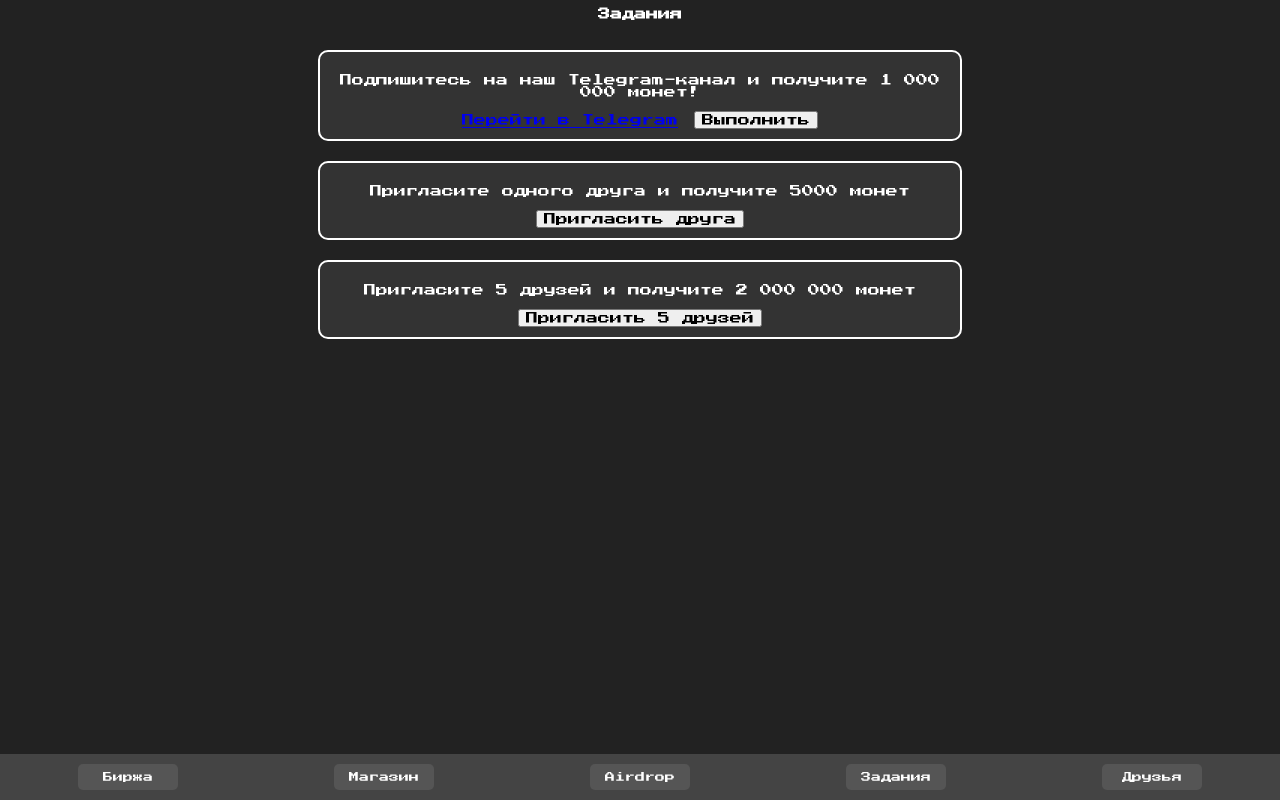
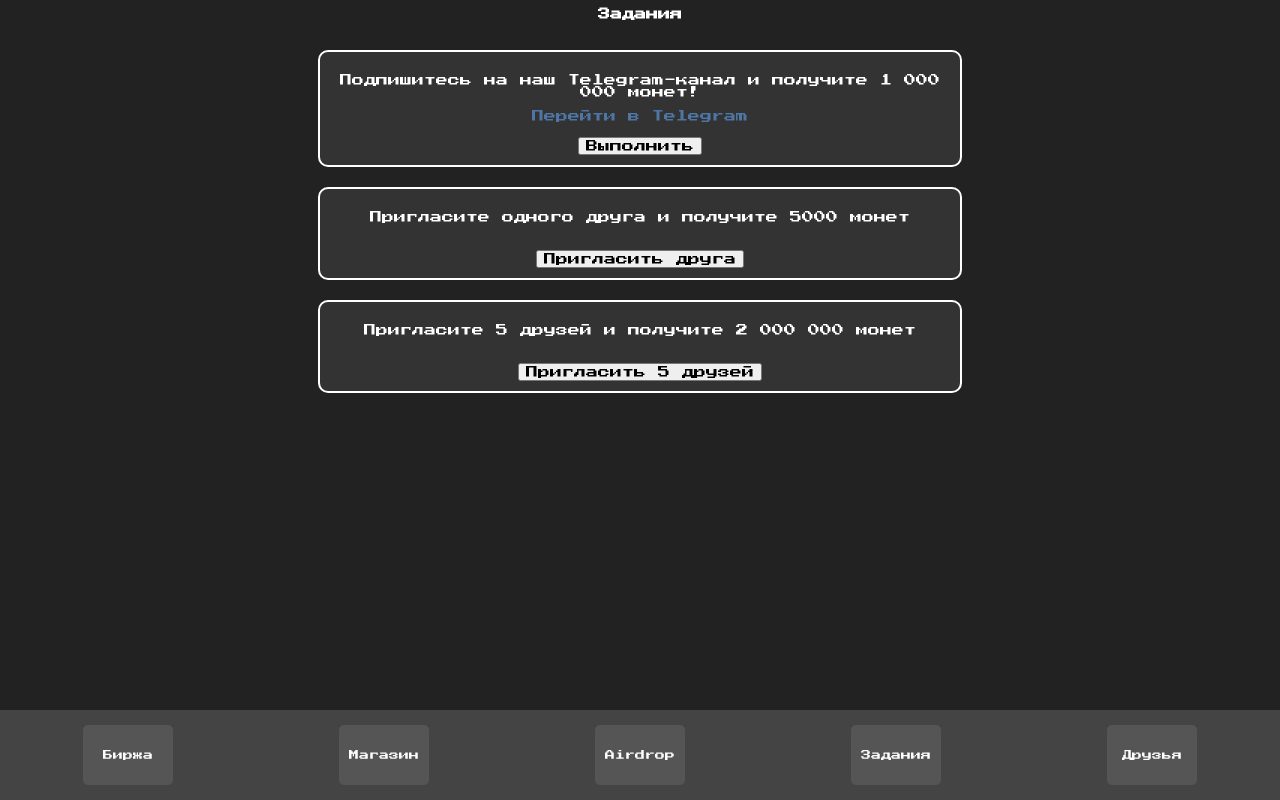
Before and after one commit to david20045/pixel-clicker, a plain HTML site: page index.html in a window 1280 px wide. Both pictures are taken after a click on the button "Задания". Drawn offline with Linux system fonts and the light colour scheme.

Commit message:
Update styles.css

```diff
--- a/styles.css
+++ b/styles.css
@@ -103,28 +103,29 @@ body {
   display: flex;
   justify-content: space-around;
   width: 100%;
-  padding: 10px; /* Уменьшаем padding */
+  padding: 15px 0; /* Увеличиваем высоту панели */
   background-color: #444;
+  height: 60px; /* Увеличиваем высоту панели */
 }
 
 .nav-bar button {
   font-size: 10px; /* Уменьшаем размер шрифта для кнопок */
-  padding: 8px 5px; /* Уменьшаем padding */
+  padding: 6px 8px; /* Уменьшаем padding, чтобы кнопки не выходили за рамки */
   cursor: pointer;
   background-color: #555;
   border: none;
   border-radius: 5px;
   color: white;
   flex: 1; /* Равномерно распределяем кнопки */
-  margin: 0 5px; /* Минимальный отступ между кнопками */
-  max-width: 100px; /* Ограничиваем максимальную ширину кнопок */
+  margin: 0 4px; /* Устанавливаем минимальные отступы между кнопками */
+  max-width: 90px; /* Ограничиваем максимальную ширину кнопок */
 }
 
 /* Адаптивное поведение для мобильных устройств */
 @media (max-width: 600px) {
   .nav-bar button {
     font-size: 8px; /* Уменьшаем шрифт для мобильных устройств */
-    padding: 6px 3px; /* Уменьшаем padding */
+    padding: 5px 6px; /* Уменьшаем padding */
   }
 }
 
@@ -137,6 +138,7 @@ body {
 #friends .card button {
   width: 100%; /* Ширина кнопки на всю карточку */
   box-sizing: border-box; /* Чтобы кнопка не выходила за рамки */
+  font-size: 10px; /* Уменьшаем шрифт на кнопке для ссылки */
 }
 
 #invite-link {
@@ -145,3 +147,20 @@ body {
   max-width: 100%; /* Ссылка не выходит за рамки карточки */
   overflow-wrap: break-word; /* Переносим длинные слова */
 }
+
+/* Стили для вкладки "Задания" */
+#tasks .card a {
+  display: block;
+  color: #4e76a4; /* Более приятный и менее яркий синий цвет */
+  margin-top: 10px; /* Добавляем отступ между ссылкой и кнопкой */
+  text-decoration: none; /* Убираем подчеркивание у ссылки */
+  font-size: 12px;
+}
+
+#tasks .card a:hover {
+  color: #5c86b8; /* Изменение цвета при наведении */
+}
+
+#tasks .card button {
+  margin-top: 15px; /* Увеличиваем отступ между кнопкой и текстом */
+}
```
